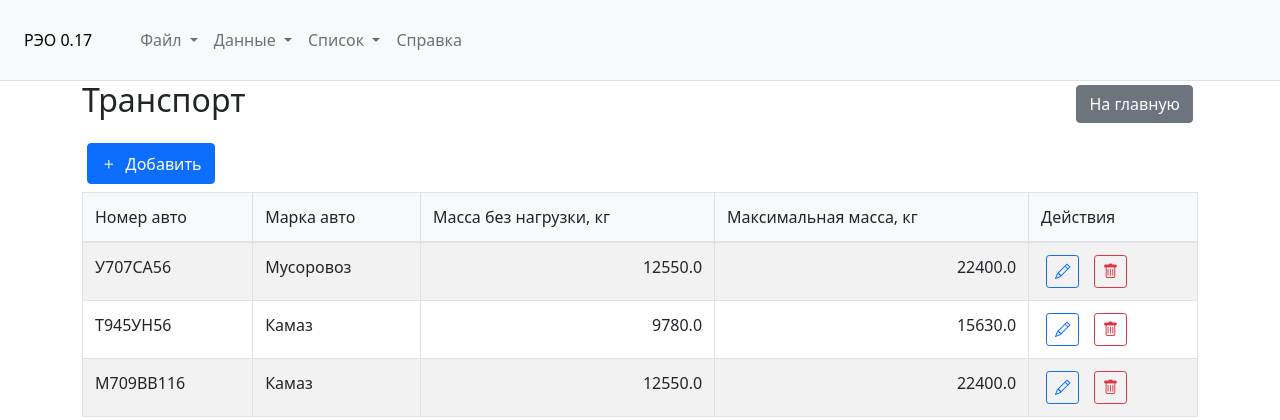
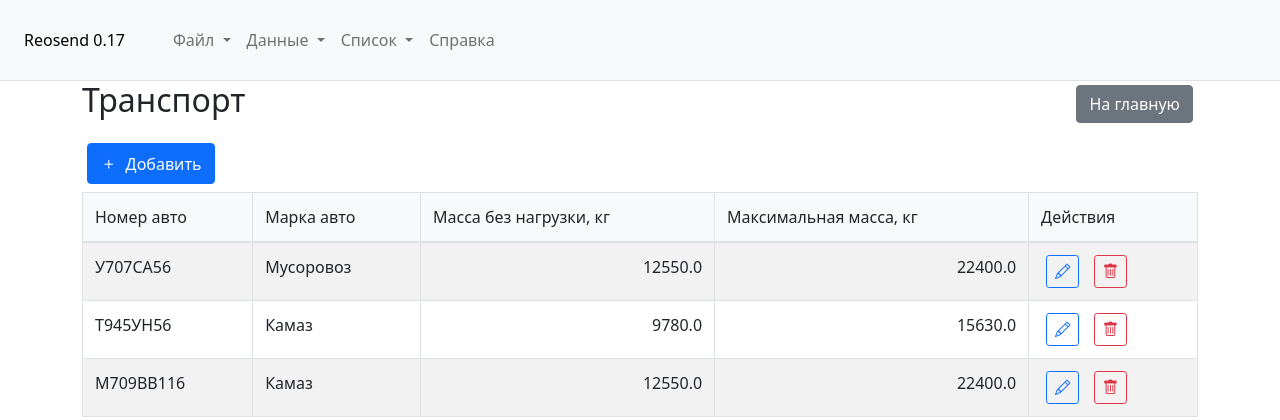
Before and after one commit to unik1-web/Web_Home, a Flask app: page /auto in a window 1280 px wide. Shown: the top 420 px of the page. Run offline with Flask 2, Linux system fonts and the light colour scheme; data comes from the database, SQL or seed files in the repository; some libraries are stand-ins or nearby versions.

Commit message:
Rename project to Reosend

```diff
--- a/templates/base.html
+++ b/templates/base.html
@@ -3,7 +3,7 @@
 <head>
     <meta charset="UTF-8">
     <meta name="viewport" content="width=device-width, initial-scale=1.0">
-    <title>Региональный экологический оператор 0.17</title>
+    <title>Reosend 0.17</title>
     <link href="https://cdn.jsdelivr.net/npm/bootstrap@5.1.3/dist/css/bootstrap.min.css" rel="stylesheet">
     <link rel="stylesheet" href="https://cdn.jsdelivr.net/npm/bootstrap-icons@1.7.2/font/bootstrap-icons.css">
     <link rel="stylesheet" href="{{ url_for('static', filename='css/style.css') }}">
@@ -14,7 +14,7 @@
 <body>
     <nav class="navbar navbar-expand-lg navbar-light">
         <div class="container-fluid px-2">
-            <a href="/" class="navbar-brand me-4">РЭО 0.17</a>
+            <a href="/" class="navbar-brand me-4">Reosend 0.17</a>
             <button class="navbar-toggler" type="button" data-bs-toggle="collapse" data-bs-target="#navbarNav" aria-controls="navbarNav" aria-expanded="false" aria-label="Toggle navigation">
                 <span class="navbar-toggler-icon"></span>
             </button>
```
Also changed, not shown: README.md, 2 other files.
